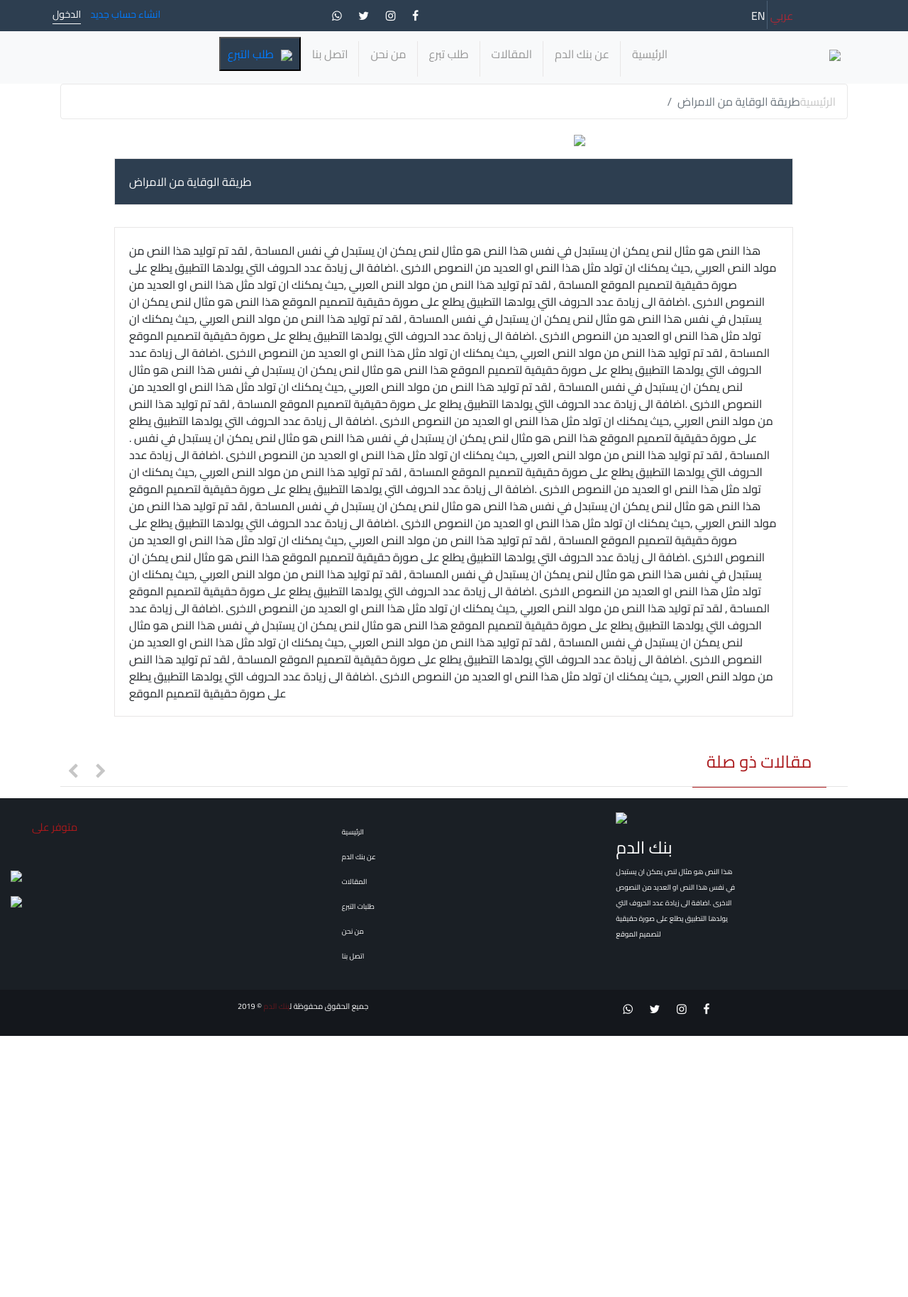
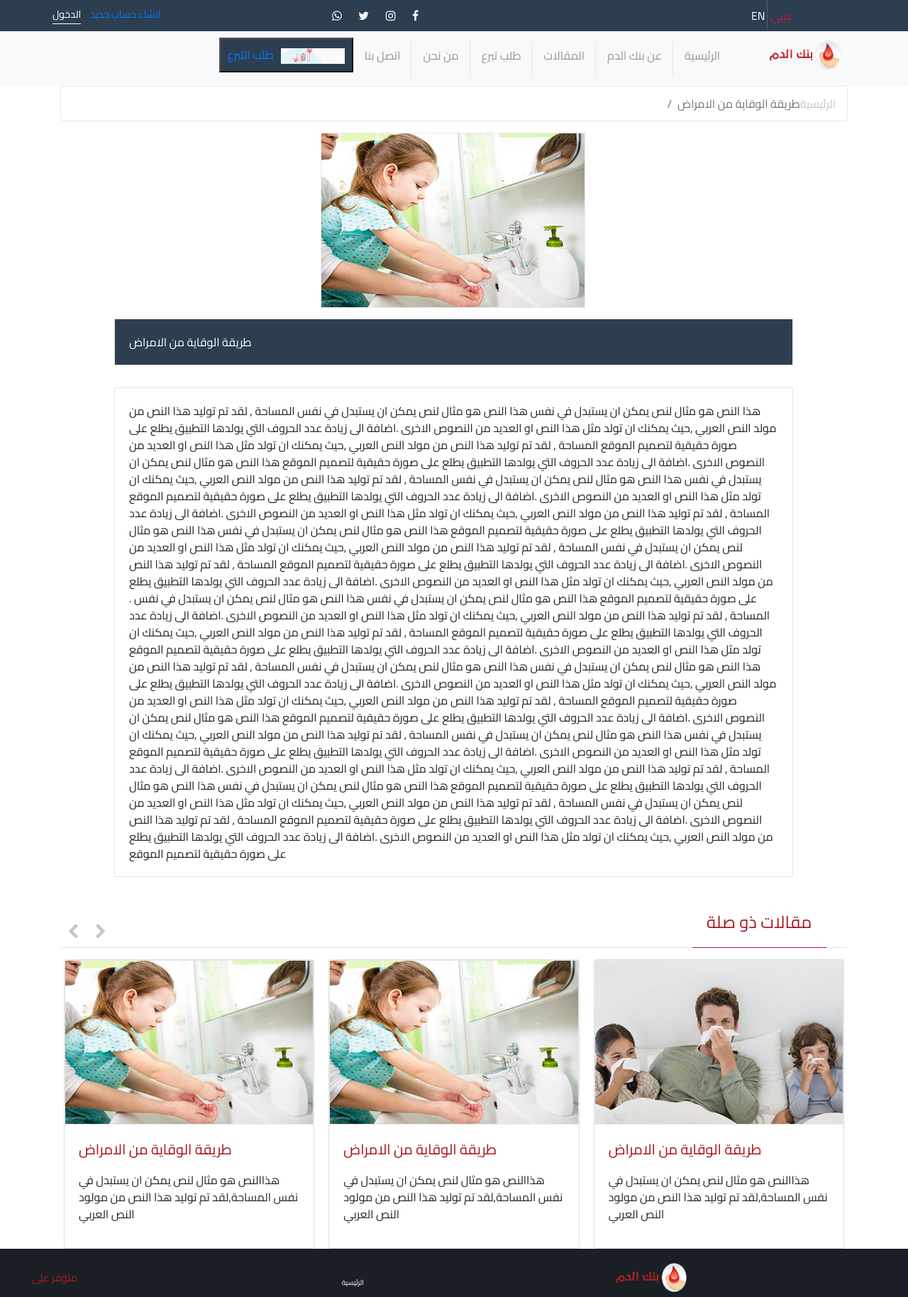
Before and after one commit to merhan-mohamed/blood-bank, a plain HTML site: page articles.html in a window 1280 px wide. Shown: the top 1828 px of the page at 71% size. Before the commit the page ends 1460 px from the top, so only its background shows below. Drawn offline with nearby package versions, Linux system fonts and the light colour scheme; files that its build step writes are made by us from their sources.

Commit message:
Update articles.html

```diff
--- a/articles.html
+++ b/articles.html
@@ -11,8 +11,8 @@
     <!--End Bootstrap CSS & fonts -->
 
     <!--Start owlcarousel-->
-    <link rel="stylesheet" href="../asset/plugins/owlcarousel/assets/owl.carousel.min.css">
-    <link rel="stylesheet" href="../asset/plugins/owlcarousel/assets/owl.theme.default.min.css">
+    <link rel="stylesheet" href="plugins/owlcarousel/assets/owl.carousel.min.css">
+    <link rel="stylesheet" href="plugins/owlcarousel/assets/owl.theme.default.min.css">
      <!--End owlcoursel End-->
 
      <!--Start fontawesome-->
@@ -21,10 +21,10 @@
      <!--End fontawesome-->
 
      <!--smooth-card-->
-     <link rel="stylesheet" href='../asset/css/smooth-card.css'>
+     <link rel="stylesheet" href='css/smooth-card.css'>
      <!--END-->
 
-    <link rel="stylesheet" href="../asset/css/style.css">
+    <link rel="stylesheet" href="css/style.css">
     <title>بنك الدم</title>
 </head>
 <body>
@@ -65,7 +65,7 @@
       <div class='col-sm-11 offset-sm-1 col-xs-12'>
     <nav class="navbar navbar-expand-lg bg-light">
         <a class="navbar-brand" href="#">
-            <img src='../asset/imgs/logo.png'>
+            <img src='imgs/logo.png'>
         </a>
         <button class="navbar-toggler" type="button" data-toggle="collapse" data-target="#navbarSupportedContent" aria-controls="navbarSupportedContent" aria-expanded="false" aria-label="Toggle navigation">
           <span class="navbar-toggler-icon"></span>
@@ -108,7 +108,7 @@
                 <a class="nav-link" href="contact-us.html">اتصل بنا</a>
               </li>
           </ul>
-            <button class=" my-2 my-sm-0" type="submit"><span><img src='../asset/imgs/about.png' class='uuu'></span><a href='donation-request.html'>طلب التبرع</a> </button>
+            <button class=" my-2 my-sm-0" type="submit"><span><img src='imgs/about.png' class='uuu'></span><a href='donation-request.html'>طلب التبرع</a> </button>
 
         </div>
       </nav>
@@ -133,7 +133,7 @@
          </div>
 
          <div class='the-third'>
-             <img src ='../asset/imgs/p1.jpg' class='IM-rd'>
+             <img src ='imgs/p1.jpg' class='IM-rd'>
          </div>
          <div class ='col-sm-12 col-12 '>
         <p class ='first-p p2'>
@@ -201,7 +201,7 @@
 
 
                 <div class="card">
-                  <img src="../asset/imgs/p2.jpg " class="card-img-top" alt="...">
+                  <img src="imgs/p2.jpg " class="card-img-top" alt="...">
                   <div class="card-body">
                   <p class="card-text "> طريقة الوقاية من الامراض</p>
                   <p>هذاالنص هو مثال لنص يمكن ان يستبدل في نفس المساحة,لقد تم توليد هذا النص من مولود النص العربي  </p>
@@ -211,7 +211,7 @@
                 </div>
 
                   <div class="card">
-                    <img src="../asset/imgs/p1.jpg " class="card-img-top" alt="...">
+                    <img src="imgs/p1.jpg " class="card-img-top" alt="...">
                     <div class="card-body">
                     <p class="card-text "> طريقة الوقاية من الامراض</p>
                     <p>هذاالنص هو مثال لنص يمكن ان يستبدل في نفس المساحة,لقد تم توليد هذا النص من مولود النص العربي  </p>
@@ -223,7 +223,7 @@
 
 
                     <div class="card">
-                      <img src="../asset/imgs/p1.jpg " class="card-img-top" alt="...">
+                      <img src="imgs/p1.jpg " class="card-img-top" alt="...">
                       <div class="card-body">
                       <p class="card-text "> طريقة الوقاية من الامراض</p>
                       <p>هذاالنص هو مثال لنص يمكن ان يستبدل في نفس المساحة,لقد تم توليد هذا النص من مولود النص العربي  </p>
@@ -244,7 +244,7 @@
       <div class='row'>
 
         <div class='col-sm-4 col-6'>
-          <img src ='../asset/imgs/logo.png'>
+          <img src ='imgs/logo.png'>
           <h4>بنك الدم</h4>
           <p>
           هذا النص هو مثال لنص يمكن ان يستبدل <br> في نفس
@@ -266,10 +266,10 @@
         <div class='col-sm-4 col-12'>
           <p class='myfoot'>متوفر على </p>
           <div>
-          <img src = '../asset/imgs/google1.png'>
+          <img src = 'imgs/google1.png'>
         </div>
         <div>
-          <img src ='../asset/imgs/ios1.png'>
+          <img src ='imgs/ios1.png'>
         </div>
 
         </div>
@@ -303,8 +303,8 @@
   <!--bootstrap js-->
   <script src="https://stackpath.bootstrapcdn.com/bootstrap/4.5.1/js/bootstrap.min.js" integrity="sha384-XEerZL0cuoUbHE4nZReLT7nx9gQrQreJekYhJD9WNWhH8nEW+0c5qq7aIo2Wl30J" crossorigin="anonymous"></script>
   <!--owlcarousel js-->
-  <script src="../asset/plugins/owlcarousel/owl.carousel.min.js"></script>
+  <script src="plugins/owlcarousel/owl.carousel.min.js"></script>
 
-  <script src="../asset/js/main.js"></script>
+  <script src="js/main.js"></script>
   </body>
   </html>
```
